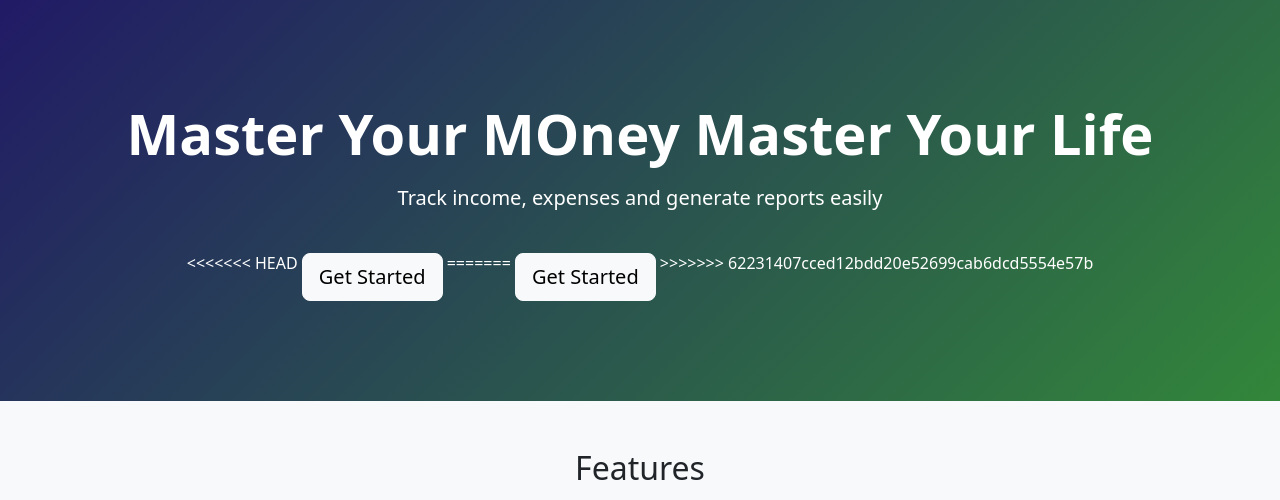
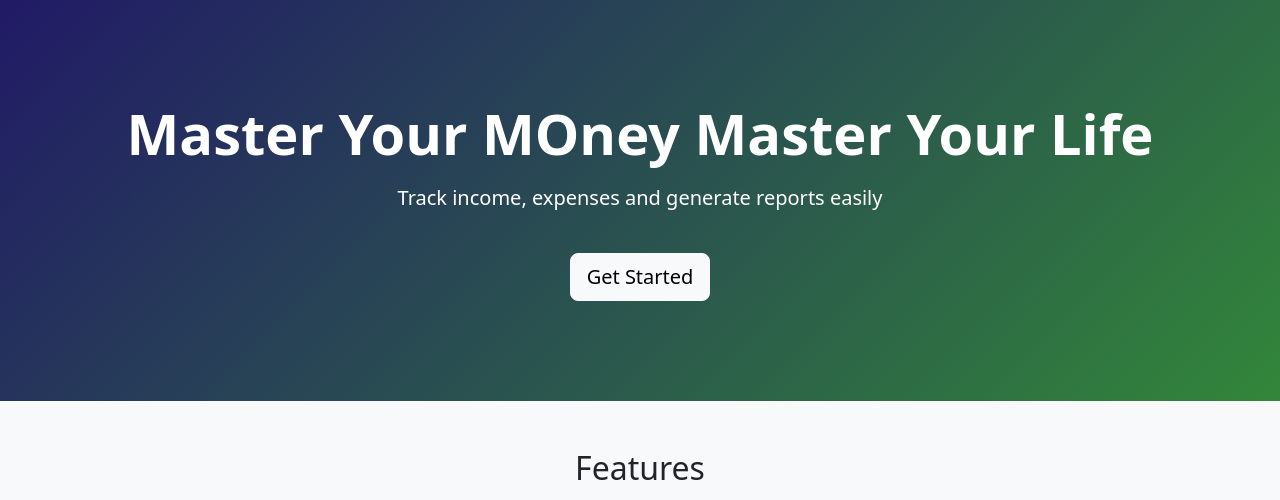
Before and after one commit to Jagriti-Pangeni/finance_manager, a Django app: page / in a window 1280 px wide. Shown: the part 56-556 px from the top of the page. Run offline with Django 5.2, Linux system fonts and the light colour scheme.

Commit message:
fixed mistake

```diff
--- a/tracker/templates/tracker/homepage.html
+++ b/tracker/templates/tracker/homepage.html
@@ -51,11 +51,7 @@
     <div class="container">
         <h1 class="display-4 fw-bold">Master Your MOney Master Your Life</h1>
         <p class="lead mt-3">Track income, expenses and generate reports easily</p>
-<<<<<<< HEAD
         <a href="{% url 'login' %}" class="btn btn-light btn-lg mt-4">Get Started</a>
-=======
-        <a href="#" class="btn btn-light btn-lg mt-4">Get Started</a>
->>>>>>> 62231407cced12bdd20e52699cab6dcd5554e57b
     </div>
 </section>
 
```
Also changed, not shown: db.sqlite3 (added).
